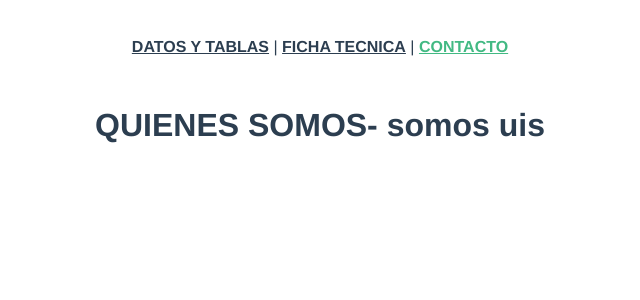
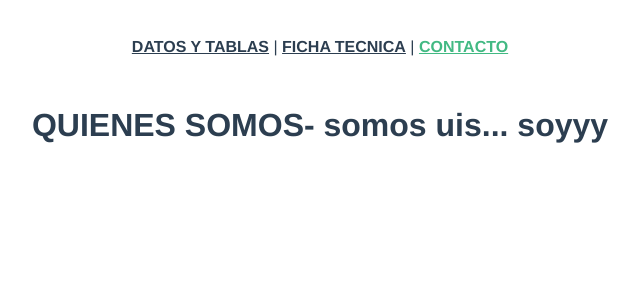
Before and after one commit to danielcerro7/front_estaciones, a Vue app in the folder equipo_front/: page /vista3 in a window 1280 px wide. Shown: the top 300 px of the page, without its empty margins (320-960 px from the left). Built offline with nearby package versions, Linux system fonts and the light colour scheme.

Commit message:
Update vista3.vue

```diff
--- a/equipo_front/src/views/vista3.vue
+++ b/equipo_front/src/views/vista3.vue
@@ -4,7 +4,7 @@
 
 
 <div class="historical">
-    <HelloWorld msg="QUIENES SOMOS- somos uis"/>
+    <HelloWorld msg="QUIENES SOMOS- somos uis... soyyy"/>
   </div>
 
 </template>
```
